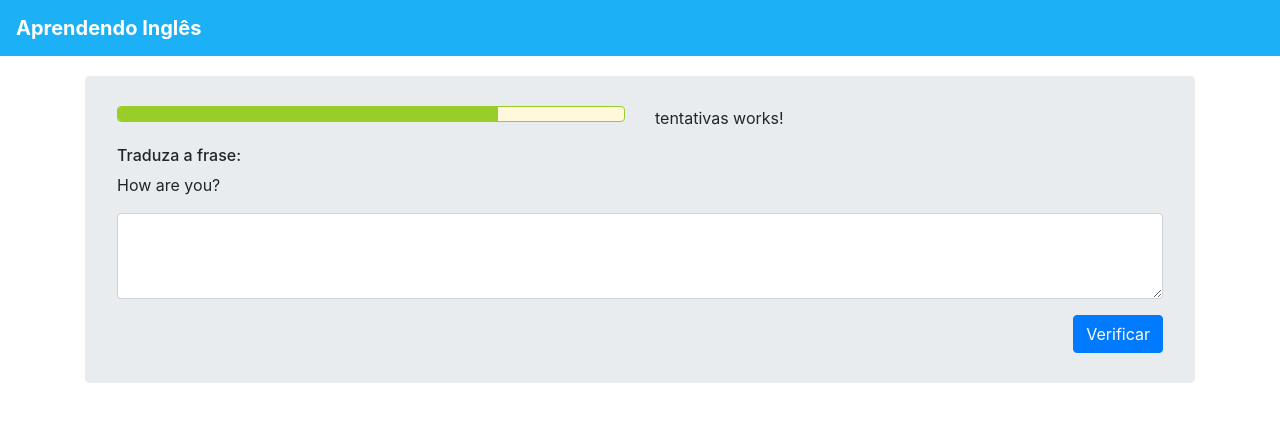
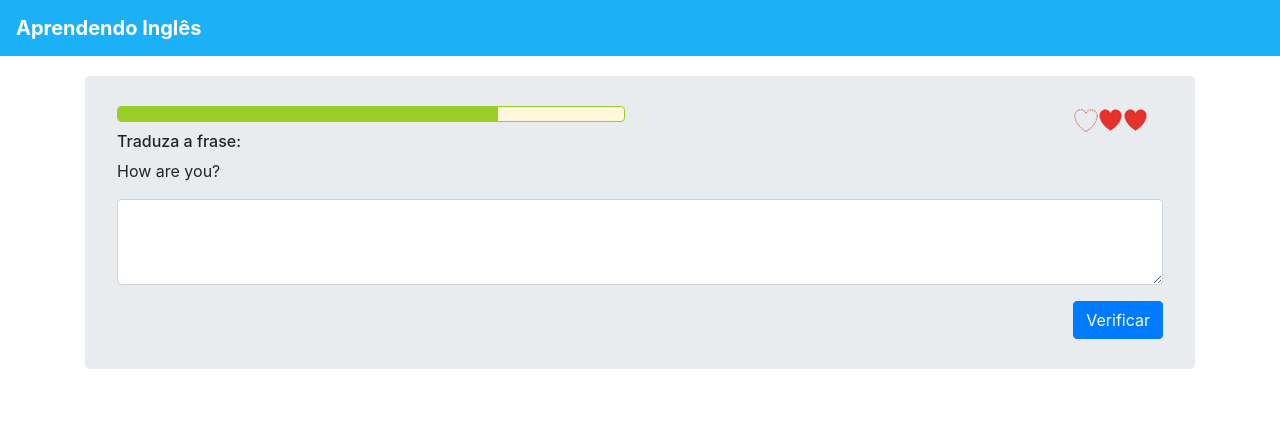
Before and after one commit to georgematos/curso-angular4-udemy-app1, an Angular app: page / in a window 1280 px wide. Shown: the top 422 px of the page. Built offline with nearby package versions, Linux system fonts and the light colour scheme.

Commit message:
Template tentativas - adicao das imagens de coracao.

```diff
--- a/src/app/painel/painel.component.html
+++ b/src/app/painel/painel.component.html
@@ -5,7 +5,9 @@
         <app-progresso></app-progresso>
       </div>
       <div class="col-sm-6">
-        <app-tentativas></app-tentativas>
+        <div class="col d-flex justify-content-end">
+          <app-tentativas></app-tentativas>
+        </div>
       </div>
     </div>
 
--- a/src/app/tentativas/tentativas.component.html
+++ b/src/app/tentativas/tentativas.component.html
@@ -1 +1,3 @@
-<p>tentativas works!</p>
+<img src="/assets/coracao_vazio.png" />
+<img src="/assets/coracao_cheio.png" />
+<img src="/assets/coracao_cheio.png" />
```
Also changed, not shown: src/assets/coracao_cheio.png (added), src/assets/coracao_vazio.png (added).
